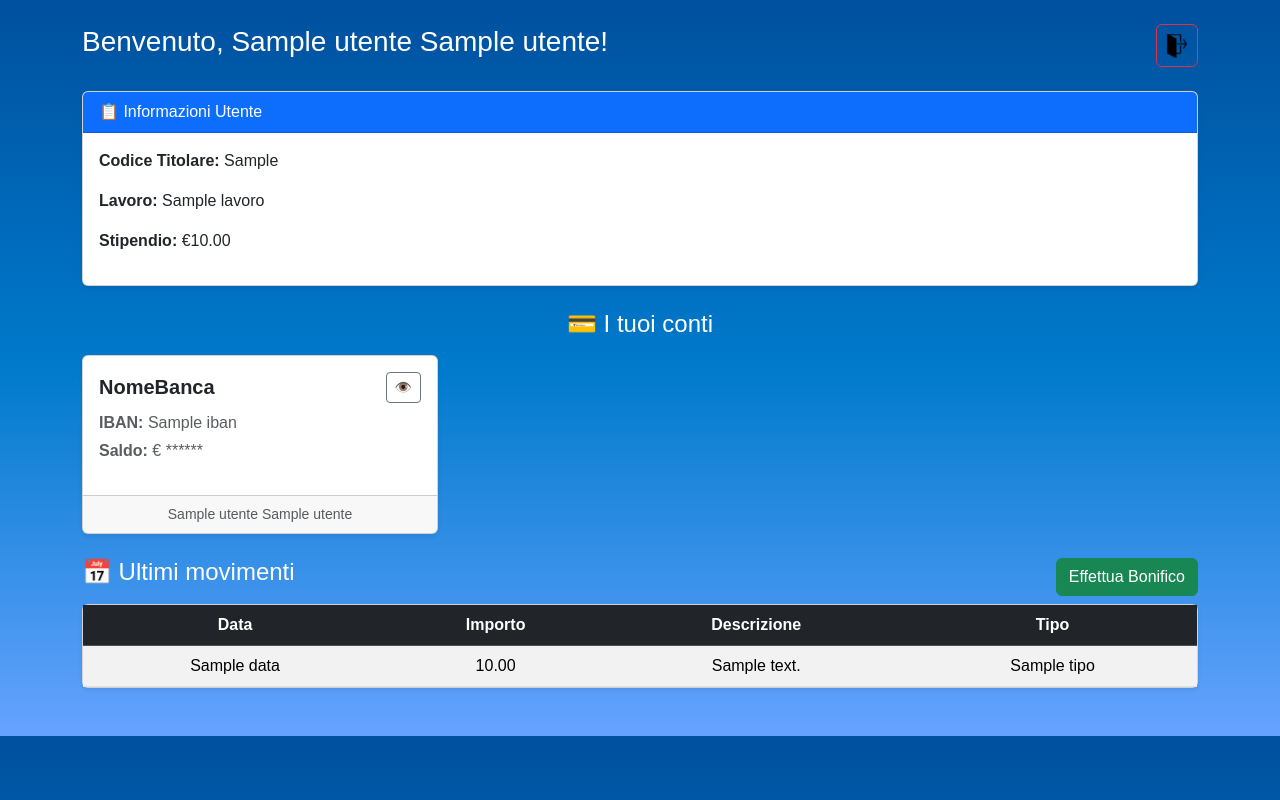
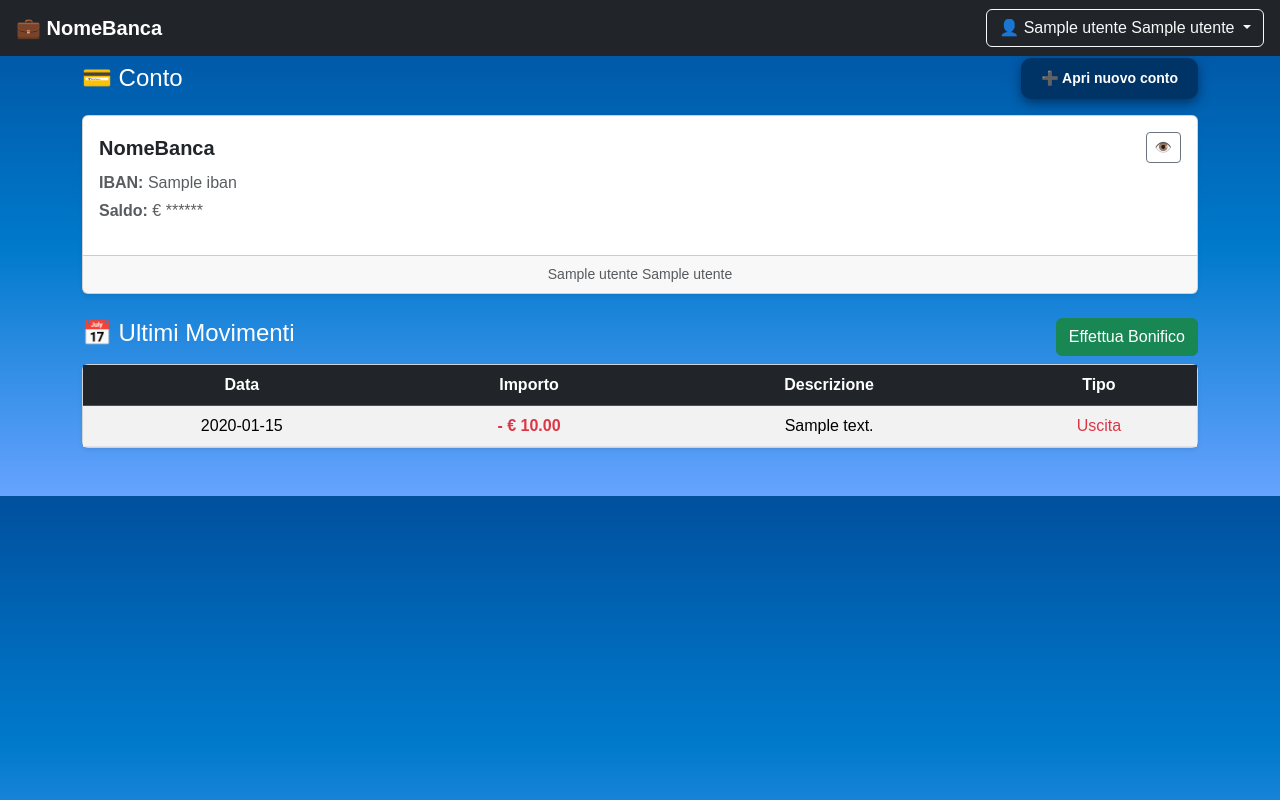
Before and after one commit to RobCascella94/Project_Work, a Flask app: template templates/pagina_privata.html in a window 1280 px wide. Run offline with Flask 3, Linux system fonts and the light colour scheme; the template is opened without the code that fills it: most values are stand-ins (such as "Sample title", 1, 10 or a date in 2020).

Commit message:
apportate modifiche grafiche e di visualizzazione contenuti

```diff
--- a/static/style.css
+++ b/static/style.css
@@ -13,6 +13,7 @@
 }
 
 body {
+
     font-family: 'Poppins', sans-serif;
     background: linear-gradient(0deg, var(--colore4) 0%, var(--colore3) 50%, var(--colore2) 100%);
     color: white;
@@ -509,211 +510,114 @@ form .button-registra button {
 /*--- pagina_privata.html ---*/
 
 
-.logo h3{
-    font-size: 20px;
-    color: var(--colore5);
-
+table {
+    width: 50%;
+    border-collapse: collapse;
+    margin: auto;
 }
 
-
-.buttonLogout{
-    background-color: var(--colore1);
-    cursor: pointer;
-    border: none;
-}
-
-.buttonLogout:hover{
-    border: 2px solid var(--colore5);
-    padding: 2px 2px;
-    border-radius: 2px;
-    box-shadow: 0 3px 14px var(--colore5);
-    background: var(--colore5);
-    color: var(--colore3);
-    font-weight: bold;
-    border: 2px solid var(--colore4);
-    outline: none;
-
-}
-
-
-.side-navbar{
-    margin-top: 10px;
-    display:flex;
-    height: 40%;
-    width: 60px;
-    background-color: var(--colore1);
-}
-
-.pulsante-sidebar a{
-    display: flex;
-    color: #fff;
-    cursor: pointer;
-    margin-top: 20px;
-    justify-content: space-between;
-    padding: 1px 1px;
-    margin-left: 2px;
-    background: transparent;
-
-
-}
-
-.pulsante-sidebar a:hover{
-    box-shadow: 0 3px 14px var(--colore5);
-}
-
-.pulsante-sidebar a:hover,
-.pulsante-sidebar a:hover {
-    background: var(--colore5);
-    color: var(--colore3);
-    font-weight: bold;
-    border: 2px solid var(--colore2);
-    outline: none;
-}
-h2,
-table {
-    width: 50%;
-    background: var(--colore3);
-    border-collapse: collapse;
-    margin: auto;
-    color: var(--colore5);
-}
-
-h2, th, td{
+th, td{
     padding: 1rem;
     text-align: center;
 
-}
-
-h2{
-    background: transparent;
-    font-size: 1.5rem;
-    font-weight: bold;
-    text-transform: uppercase;
 }
 
 th{
     background: var(--colore1);
 }
 
-tr:nth-of-type(2n){
-    background: var(--colore1);
-    opacity: 0.5;
-}
 
 .table-container{
     max-width: 100%;
     overflow-x: scroll;
 }
 
-.carte-container {
-    display: flex;
-    flex-wrap: wrap;
-    gap: 20px;
-    justify-content: flex-start;
+
+/* =============================== */
+/*   🔷 PROFILO MODAL FINTECH      */
+/* =============================== */
+
+.navbar {
+    padding-top: -50px !important;
+    margin-bottom: 0 !important;
 }
 
+.container mt-2{
+    top: 50px !important;
+}
+#profiloModal .modal-content {
 
-
-.centered-cards {
-    display: flex;
-    justify-content: center;
-    gap: 20px;
-    flex-wrap: wrap;
+    border: none;
+    border-radius: 16px;
+    box-shadow: 0 10px 35px rgba(0,0,0,0.15);
+    overflow: hidden;
+    animation: fadeUp 0.25s ease;
 }
 
-.card-holder {
-    margin-top: 10px;
-    font-size: 1.1em;
-    letter-spacing: 1px;
+#profiloModal .modal-header {
+    background: linear-gradient(135deg, #2c3e50, #1a252f);
+    color: white;
+    padding: 20px 25px;
+    border-bottom: none;
+
+}
+
+#profiloModal .modal-title {
+    font-size: 1.3rem;
     font-weight: 600;
 }
 
-
-/* Effetto riflesso sulla carta */
-.carta-conto {
-    position: relative;
-    overflow: hidden;
+#profiloModal .modal-body {
+    padding: 25px;
+    background: #f8f9fb;
 }
 
-/* Riflesso invisibile di base */
-.carta-conto::before {
-    content: "";
-    position: absolute;
-    top: 0;
-    left: 0;
-    width: 120%;
-    height: 120%;
-    pointer-events: none;
-    background: linear-gradient(
-        130deg,
-        rgba(255, 255, 255, 0.15) 0%,
-        rgba(255, 255, 255, 0.05) 30%,
-        rgba(255, 255, 255, 0.0) 60%
-    );
-
-    opacity: 0;
-    transition: opacity 0.3s ease-in-out;
+#profiloModal .modal-body p {
+    font-size: 1.05rem;
+    padding: 8px 0;
+    margin: 0;
+    border-bottom: 1px solid #e4e6ea;
 }
 
-
-.carta-conto:hover::before {
-    opacity: 1;
+#profiloModal .modal-body p:last-child {
+    border-bottom: none;
 }
 
-
-h4{
-    text-align: center;
+#profiloModal strong, #profiloModal p {
+    color: #2c3e50;
 }
 
-
-
-
-
-
-.carta-conto {
-    width: 320px;
-    background: linear-gradient(135deg, #1e3c72, #2a5298);
-    color: white;
-    padding: 20px;
-    border-radius: 20px;
-    box-shadow: 0 4px 12px rgba(0,0,0,0.2);
-    position: relative;
-    transition: transform 0.2s ease;
+#profiloModal .modal-footer {
+    background: #f8f9fb;
+    padding: 15px 20px;
+    border-top: none;
 }
 
-.carta-conto:hover {
-    transform: translateY(-5px);
+#profiloModal .btn-secondary {
+    border-radius: 8px;
+    padding: 8px 16px;
 }
 
-.carta-top {
-    display: flex;
-    justify-content: space-between;
-    align-items: center;
+/* 🔥 Animazione leggera di comparsa */
+@keyframes fadeUp {
+    from {
+        opacity: 0;
+        transform: translateY(20px);
+    }
+    to {
+        opacity: 1;
+        transform: translateY(0);
+    }
 }
 
-.carta-logo {
-    font-size: 1.2em;
-    font-weight: bold;
-}
-
-.toggle-iban {
-    background: none;
-    border: none;
-    font-size: 20px;
-    cursor: pointer;
-    color: white;
-}
-
-.iban-section {
-    margin-top: 20px;
-    font-size: 1.3em;
-    letter-spacing: 2px;
-}
-
-.carta-footer {
-    margin-top: 25px;
-    font-size: 0.9em;
-    opacity: 0.9;
+.card-body .conto-info .conto-header {
+    max-width: 280px;     /* 🔥 Larghezza reale della card */
+    margin: 0 auto;       /* La centra */
+    border-radius: 16px;
+    background: red;
+    padding: 18px;
+    box-shadow: 0 6px 20px rgba(0,0,0,0.12);
+    transition: transform 0.2s ease, box-shadow 0.2s ease;
 }
 
 /* flash_messages.html */
--- a/templates/effettua_bonifico.html
+++ b/templates/effettua_bonifico.html
@@ -25,12 +25,12 @@
                 <div class="mb-3">
                     <label class="form-label fw-bold">IBAN Destinatario</label>
                     <input type="text" name="iban" class="form-control" maxlength="27" required>
-                    <div class="form-text">Inserisci l'IBAN completo (es: IT123456000123456789)</div>
+                    <div class="form-text">Inserisci l'IBAN completo (es: IT123456123456)</div>
                 </div>
 
                 <!-- DESCRIZIONE -->
                 <div class="mb-3">
-                    <label class="form-label fw-bold">Descrizione (opzionale)</label>
+                    <label class="form-label fw-bold">Descrizione </label>
                     <textarea name="descrizione" class="form-control" rows="3"></textarea>
                 </div>
 
--- a/templates/flash_messages.html
+++ b/templates/flash_messages.html
@@ -17,7 +17,7 @@
 document.querySelectorAll(".flash-message").forEach(msg => {
     setTimeout(() => {
         msg.classList.add("closing");
-    }, 7000); // 7 secondi
+    }, 10000); // 10 secondi
 });
 
 // --- CLICK-TO-CLOSE PER ESSERE PIù RAPIDI ---
--- a/templates/home.html
+++ b/templates/home.html
@@ -43,8 +43,9 @@
     <div class="container text-center content">
         <h1 class="title">Benvenuti in Nome Banca</h1>
         <p class="description">
-            Crea un nuovo conto oppure accedi per iniziare a usare i servizi.
-        </p>
+            Benvenuto in banca! Se sei già nostro cliente, ti invitiamo a esplorare i numerosi servizi a tua disposizione.
+            Se apri per la prima volta un nuovo conto, potrai usufruire di un esclusivo bonus di benvenuto di 100€.
+            Accedi ora per scoprire tutte le opportunità che ti attendono!</p>
 
         <div class="d-flex justify-content-center mt-4">
             <a href="/login" class="accedi me-3">ACCEDI</a>
--- a/templates/pagina_privata.html
+++ b/templates/pagina_privata.html
@@ -1,54 +1,91 @@
 {% extends 'base.html' %}
+
+<!-- =========================== -->
+<!--      🔷 NAVBAR UTENTE       -->
+<!-- =========================== -->
+{% block navbar %}
+<nav class="navbar navbar-expand-lg navbar-dark bg-dark px-3 py-2 mb-4">
+  <a class="navbar-brand fw-bold" href="#">
+    💼 NomeBanca
+  </a>
+
+  <div class="ms-auto">
+    <div class="dropdown">
+      <button class="btn btn-outline-light dropdown-toggle" type="button" id="dropdownUser"
+              data-bs-toggle="dropdown" aria-expanded="false">
+        👤 {{ utente.nome }} {{ utente.cognome }}
+      </button>
+      <ul class="dropdown-menu dropdown-menu-end" aria-labelledby="dropdownUser">
+        <li><h6 class="dropdown-header">Profilo utente</h6></li>
+
+        <li>
+          <a class="dropdown-item" href="#" data-bs-toggle="modal" data-bs-target="#profiloModal">
+            📄 Vedi Profilo
+          </a>
+        </li>
+
+        <li><hr class="dropdown-divider"></li>
+
+        <li>
+          <form action="/logout" method="POST" class="m-0">
+            <button type="submit" class="dropdown-item text-danger fw-bold">
+              🚪 Logout
+            </button>
+          </form>
+        </li>
+      </ul>
+    </div>
+  </div>
+</nav>
+{% endblock %}
+
+<!-- =========================== -->
+<!--       🔷 CONTENUTO          -->
+<!-- =========================== -->
 {% block content %}
-<div class="container mt-4">
+
+<div class="container mt-2" style="padding-top: 50px !important;">
     {% include 'flash_messages.html' %}
 
-    <div class="d-flex justify-content-between align-items-center mb-4">
-        <h3>Benvenuto, {{ utente.nome }} {{ utente.cognome }}!</h3>
-        <form action="/logout" method="POST" class="m-0">
-            <button type="submit" class="btn btn-outline-danger p-2">
-                <img src="/static/logout32.png" alt="Logout" height="24">
-            </button>
+    <div class="d-flex justify-content-between align-items-center mb-3">
+
+        <h4 class="m-0">💳 Conto</h4>
+
+        {% if conti|length > 1 %}
+        <form method="POST" action="{{ url_for('pagina_privata') }}" class="mx-3 flex-grow-1">
+            <select name="conto_id" class="form-select fw-bold"
+                    style="max-width: 325px; margin: 0 auto;" onchange="this.form.submit()">
+                {% for c in conti %}
+                    <option value="{{ c.id }}"
+                        {% if c.id == conto_selezionato.id %}selected{% endif %}>
+                        Conto {{ loop.index }} — IBAN: {{ c.iban }}
+                    </option>
+                {% endfor %}
+            </select>
         </form>
+        {% endif %}
+
+        <a href="{{ url_for('apri_nuovo_conto') }}" class="btn btn-primary btn-sm">
+            ➕ Apri nuovo conto
+        </a>
     </div>
 
-    <div class="card mb-4 shadow-sm">
-        <div class="card-header bg-primary text-white">
-            📋 Informazioni Utente
-        </div>
-        <div class="card-body">
-            <p><strong>Codice Titolare:</strong> {{ utente.codice_titolare }}</p>
-            {% if utente.lavoro %}
-                <p><strong>Lavoro:</strong> {{ utente.lavoro.nome_lavoro }}</p>
-                <p><strong>Stipendio:</strong> €{{ "%.2f"|format(utente.lavoro.stipendio_mensile) }}</p>
-            {% else %}
-                <p><strong>Lavoro:</strong> Disoccupato</p>
-            {% endif %}
-        </div>
-    </div>
-
-    <h4 class="mb-3">💳 I tuoi conti</h4>
-    <div class="row g-4 mb-4">
-        {% for conto in utente.conti %}
-        <div class="col-md-4">
-            <div class="card shadow-sm h-100">
-                <div class="card-body">
-                    <div class="d-flex justify-content-between align-items-center mb-2">
+    <div class="card shadow-sm mb-4">
+        <div class="card-body conto-info">
+            <div class="d-flex justify-content-between align-items-center mb-2 conto-header">
                 <span class="fw-bold fs-5">NomeBanca</span>
 
-                        <!-- Bottone mostra/nascondi saldo -->
                 <button class="btn btn-sm btn-outline-secondary" onclick="toggleSaldo(this)">👁️</button>
             </div>
 
-                    <!-- IBAN CHIARO -->
-                    <p class="text-muted mb-1"><strong>IBAN:</strong> {{ conto.iban }}</p>
+            <p class="text-muted mb-1"><strong>IBAN:</strong> {{ conto_selezionato.iban }}</p>
 
-                    <!-- SALDO NASCOSTO -->
             <p class="saldo-masked text-muted">
                 <strong>Saldo:</strong> € ******
             </p>
+
             <p class="saldo-full text-muted" style="display:none;">
-                        <strong>Saldo:</strong> € {{ "%.2f"|format(conto.saldo) }}
+                <strong>Saldo:</strong> € {{ "%.2f"|format(conto_selezionato.saldo_corrente) }}
             </p>
         </div>
 
@@ -56,16 +93,14 @@
             {{ utente.nome }} {{ utente.cognome }}
         </div>
     </div>
-        </div>
-        {% endfor %}
-    </div>
 
     <div class="d-flex justify-content-between align-items-center mb-2">
-        <h4>📅 Ultimi movimenti</h4>
-        <a href="/bonifico" class="btn btn-success">Effettua Bonifico</a>
+        <h4>📅 Ultimi Movimenti</h4>
+        <a href="{{ url_for('effettua_bonifico') }}" class="btn btn-success">Effettua Bonifico</a>
     </div>
 
     <div class="card shadow-sm mb-5">
+    {% if transazioni %}
       <div class="card-body p-0">
           <table class="table table-striped m-0">
               <thead class="table-dark">
@@ -78,15 +113,77 @@
               </thead>
               <tbody>
                   {% for t in transazioni %}
+
+                  {# È USCITA SE IL CONTO SELEZIONATO È IL MITTENTE #}
+                  {% set is_uscita = (t.conto_mittente_id == conto_selezionato.id) %}
+
                   <tr>
-                        <td>{{ t.data }}</td>
-                        <td>{{ "%.2f"|format(t.importo) }}</td>
+                      <td>{{ t.data.strftime("%d/%m/%Y %H:%M") }}</td>
+
+                      <!-- IMPORTO colorato e con + / − -->
+                      <td class="fw-bold {% if is_uscita %}text-danger{% else %}text-success{% endif %}">
+                          {% if is_uscita %}
+                              - € {{ "%.2f"|format(t.importo) }}
+                          {% else %}
+                              + € {{ "%.2f"|format(t.importo) }}
+                          {% endif %}
+                      </td>
+
                       <td>{{ t.descrizione }}</td>
-                        <td>{{ t.tipo }}</td>
+
+                      <!-- ETICHETTA TIPO: Entrata/Uscita -->
+                      <td>
+                          {% if is_uscita %}
+                              <span class="text-danger">Uscita</span>
+                          {% else %}
+                              <span class="text-success">Entrata</span>
+                          {% endif %}
+                      </td>
                   </tr>
+
                   {% endfor %}
               </tbody>
           </table>
+        </div>
+        {% else %}
+            <div class="p-3 text-center text-muted">
+                Nessuna transazione per questo conto.
+            </div>
+        {% endif %}
+    </div>
+
+
+</div>
+
+<!-- =========================== -->
+<!--       🔷 MODALE PROFILO      -->
+<!-- =========================== -->
+<div class="modal fade" id="profiloModal" tabindex="-1" aria-labelledby="profiloModalLabel" aria-hidden="true">
+  <div class="modal-dialog modal-dialog-centered">
+    <div class="modal-content">
+
+      <div class="modal-header bg-dark text-white">
+        <h5 class="modal-title" id="profiloModalLabel">Profilo Cliente</h5>
+        <button type="button" class="btn-close btn-close-white" data-bs-dismiss="modal"></button>
+      </div>
+
+      <div class="modal-body">
+
+        <p><strong>Nome:</strong> {{ utente.nome }}</p>
+        <p><strong>Cognome:</strong> {{ utente.cognome }}</p>
+
+        {% if utente.lavoro %}
+            <p><strong>Lavoro:</strong> {{ utente.lavoro.nome_lavoro }}</p>
+            <p><strong>Stipendio:</strong> €{{ "%.2f"|format(utente.lavoro.stipendio_mensile) }}</p>
+        {% else %}
+            <p><strong>Lavoro:</strong> Disoccupato</p>
+        {% endif %}
+      </div>
+
+      <div class="modal-footer">
+        <button type="button" class="btn btn-secondary" data-bs-dismiss="modal">Chiudi</button>
+      </div>
+
     </div>
   </div>
 </div>
@@ -109,9 +206,4 @@ function toggleSaldo(button) {
 }
 </script>
 
-<script>
-window.addEventListener("beforeunload", () => {
-    navigator.sendBeacon("/logout_auto");
-});
-</script>
 {% endblock %}
```
Lines whose indentation alone changed are shown as unchanged.
